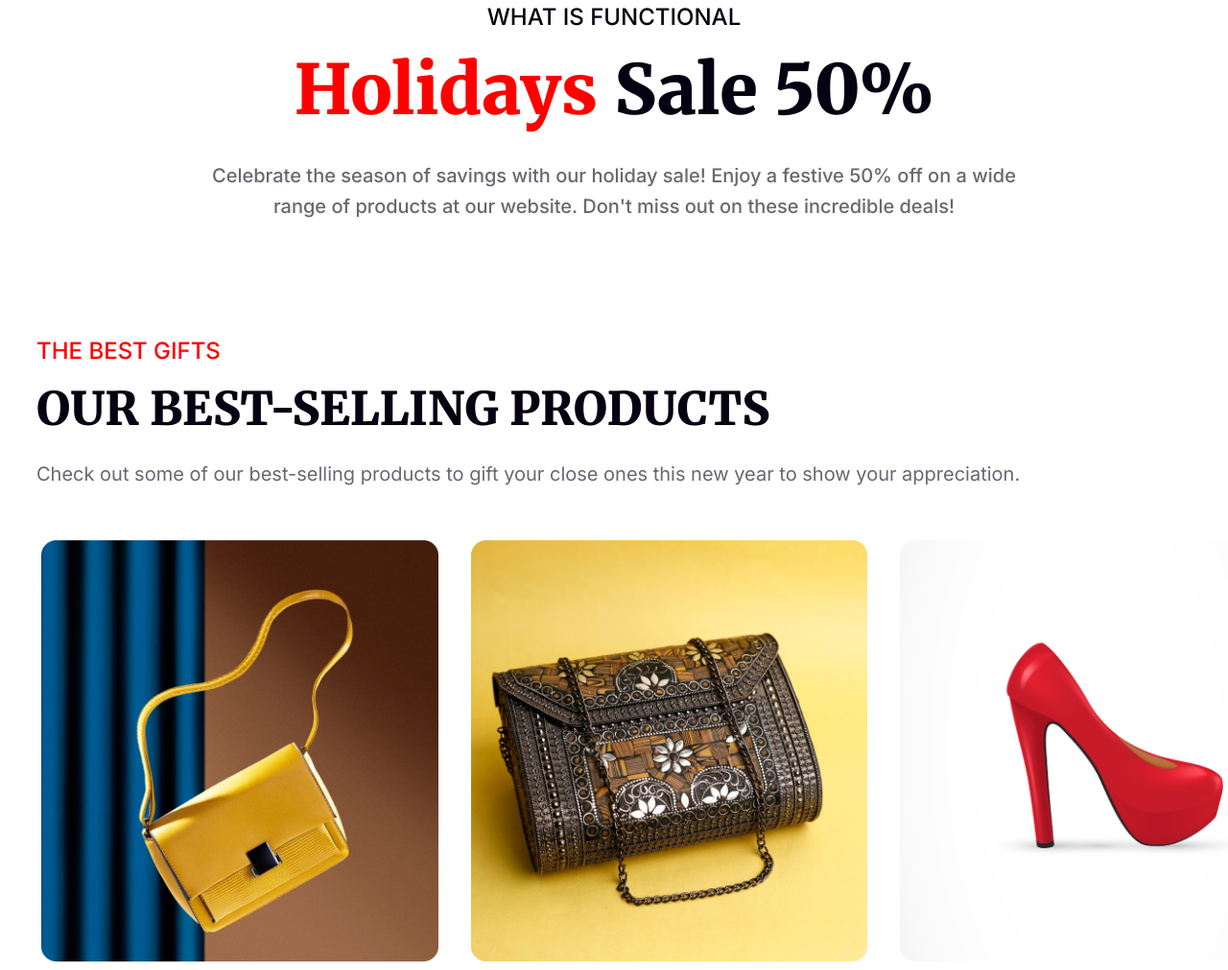
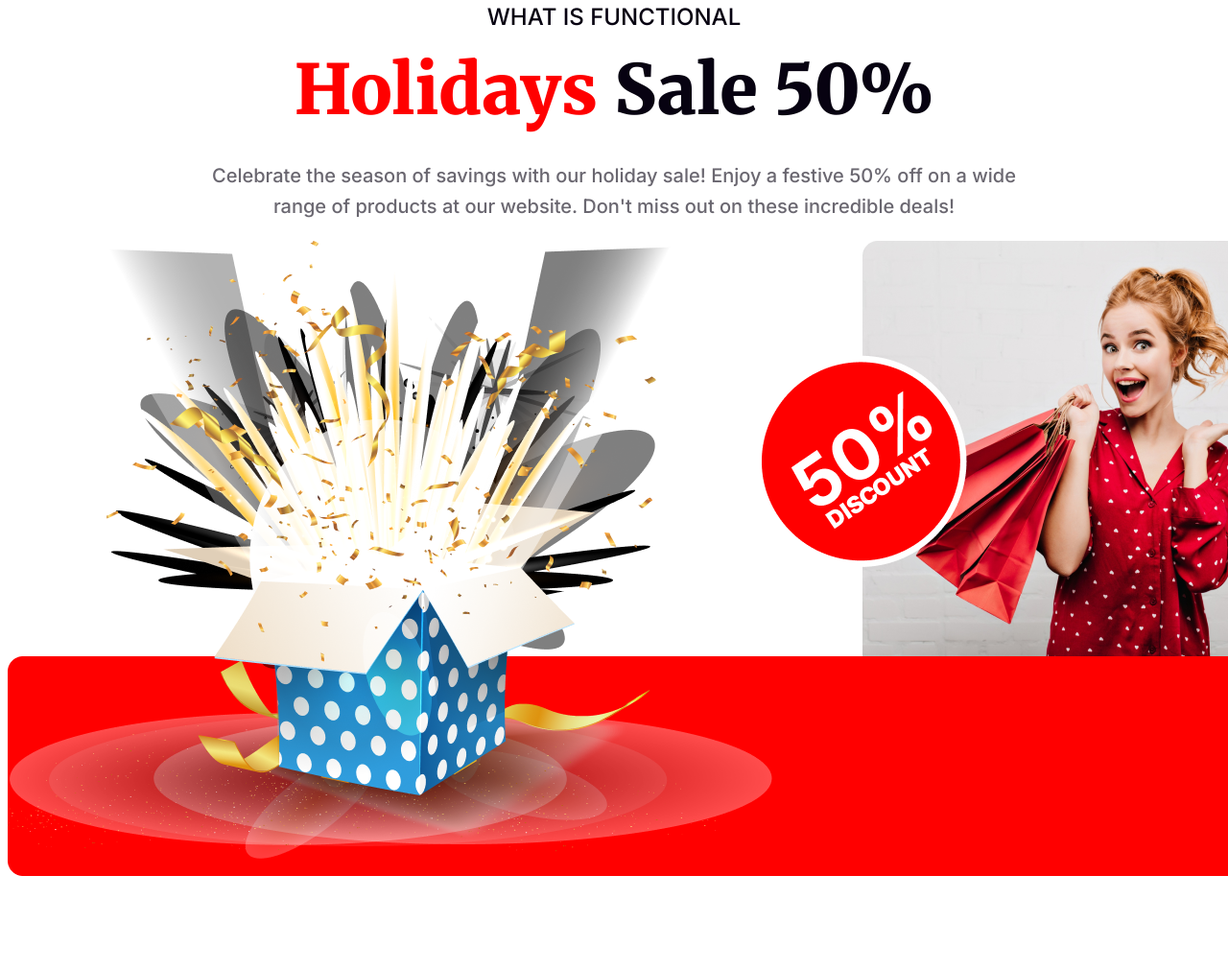
Before and after one commit to MiM1303/Assignment-1, a plain HTML site: page index.html in a window 1280 px wide. Shown: the part 3871-4882 px from the top of the page at 96% size. Drawn offline with Linux system fonts and the light colour scheme.

Commit message:
completed sale section

```diff
--- a/index.html
+++ b/index.html
@@ -121,6 +121,10 @@
                 Celebrate the season of savings with our holiday sale! Enjoy a festive 50% off on a wide range of products at our website. Don't miss out on these incredible deals!
             </p>
         </div>
+        <div class="sale-images">
+            <img src="resources/Group 75.png" alt="">
+            <img class="discount" src="resources/Group 44.png" alt="">
+        </div>
     </div>
 
     <!-- SALE SECTION END -->
--- a/styles/style.css
+++ b/styles/style.css
@@ -286,6 +286,21 @@ header{
     line-height: 32px;
   }
 
+  .sale-images{
+    width: 1320px;
+    height: 662px;
+    background-image: url('../resources/Rectangle\ 1.png'), url('../resources/Rectangle\ 2.png');
+    background-repeat: no-repeat;
+    background-position: top right, bottom center;
+    margin:auto auto;
+
+  }
+
+  .discount{
+    position: relative;
+    bottom:280px;
+    right: 65px;
+  }
 
 
   /* PORTFOLIO SECTION STYLES */
```
